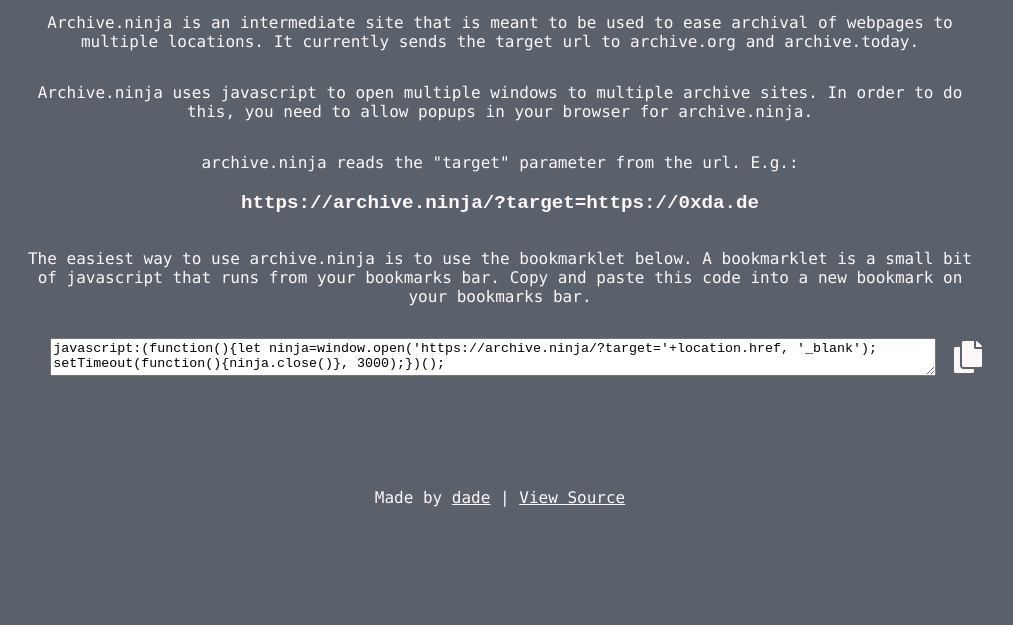
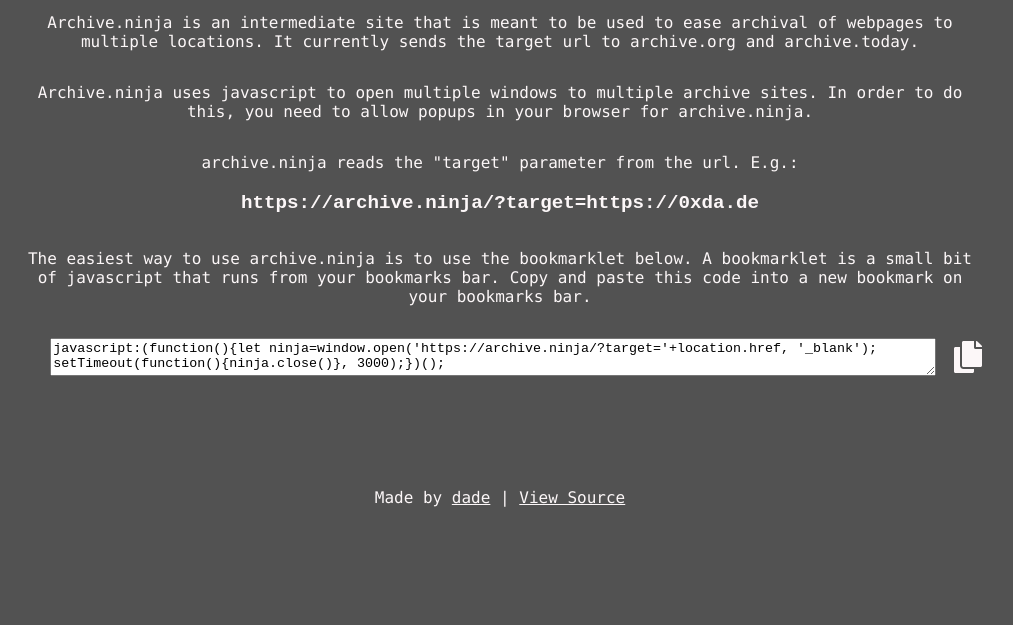
Before and after one commit to 0xdade/archive.ninja, a plain HTML site: page index.html in a window 1280 px wide. Shown: the part 175-800 px from the top of the page, without its empty margins (140-1153 px from the left). Drawn offline with Linux system fonts and the light colour scheme.

Commit message:
darker background

```diff
--- a/index.html
+++ b/index.html
@@ -42,7 +42,7 @@ window.onload=archive;
 <style>
 body {
     margin: 0;
-    background: #5B616A;
+    background: #525252;
     color: #FCF7F8;
     font-family: "Lucida Console", Monaco, monospace;
 
```
